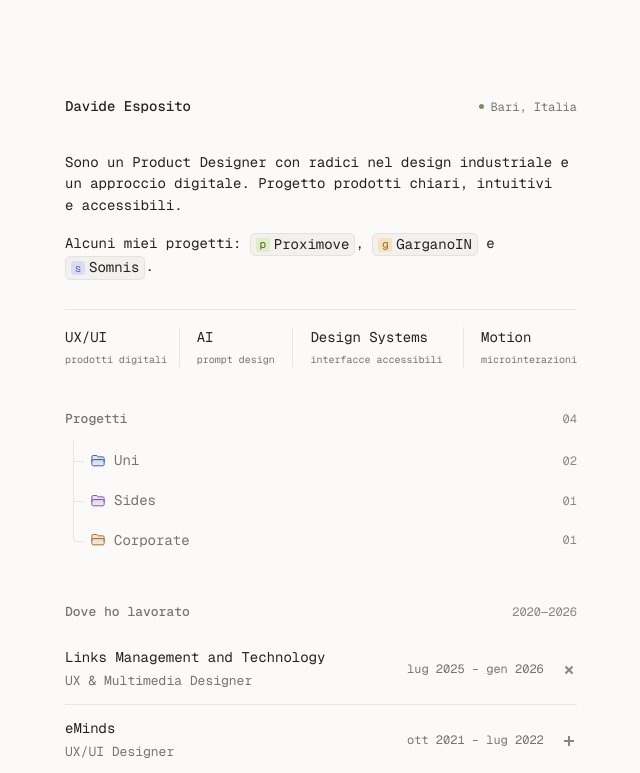
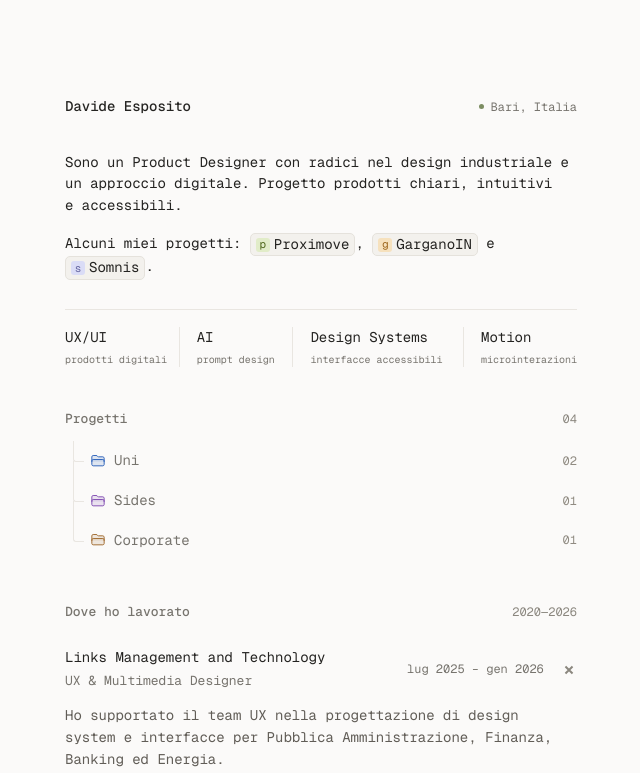
Before and after one commit to espdav/espdav.github.io, a plain HTML site: page index.html in a window 1280 px wide. Both pictures are taken after a click on the heading 640 px from the left and 669 px from the top of the page. Shown: the top 773 px of the page, without its empty margins (319-959 px from the left). Drawn offline with Linux system fonts and the light colour scheme.

Commit message:
Fix accordion animations across browsers

```diff
--- a/index.html
+++ b/index.html
@@ -12,8 +12,8 @@
   <link rel="preload" href="assets/thumbnails/somnis.webp" as="image" type="image/webp">
   <link rel="preload" href="assets/thumbnails/garganoin.webp" as="image" type="image/webp">
   <link rel="preload" href="assets/thumbnails/lunabeigefm.webp" as="image" type="image/webp">
-  <link rel="stylesheet" href="styles.css">
-  <script src="script.js" defer></script>
+  <link rel="stylesheet" href="styles.css?v=accordion-2">
+  <script src="script.js?v=accordion-2" defer></script>
 </head>
 <body>
   <a class="skip" href="#progetti">Vai ai progetti</a>
--- a/script.js
+++ b/script.js
@@ -299,6 +299,44 @@ if (previewLinks.length) {
   reducedMotion.addEventListener('change', reset);
 }
 
+// Animate measured heights, including closing, without experimental details CSS.
+for (const accordion of document.querySelectorAll('details.folder, details.experience')) {
+  const summary = accordion.querySelector('summary');
+  let animation = null;
+  let expanded = accordion.open;
+  const finish = () => {
+    animation?.cancel();
+    animation = null;
+    accordion.open = expanded;
+    accordion.classList.remove('is-animating');
+    delete accordion.dataset.expanded;
+    summary.removeAttribute('aria-expanded');
+  };
+  summary.addEventListener('click', event => {
+    event.preventDefault();
+    const from = accordion.getBoundingClientRect().height;
+    expanded = animation ? !expanded : !accordion.open;
+    animation?.cancel();
+    animation = null;
+    accordion.dataset.expanded = String(expanded);
+    summary.setAttribute('aria-expanded', String(expanded));
+    accordion.dispatchEvent(new Event('accordionchange'));
+    if (reducedMotion.matches || !accordion.animate) { finish(); return; }
+    // Measure both natural endpoints before keeping the content open to animate.
+    accordion.open = expanded;
+    const to = accordion.getBoundingClientRect().height;
+    accordion.open = true;
+    accordion.classList.add('is-animating');
+    animation = accordion.animate([{ height: `${from}px` }, { height: `${to}px` }], {
+      duration: 500,
+      easing: getComputedStyle(document.documentElement).getPropertyValue('--ease').trim()
+    });
+    animation.onfinish = finish;
+  });
+  window.addEventListener('resize', () => { if (animation) finish(); });
+  reducedMotion.addEventListener('change', () => { if (animation && reducedMotion.matches) finish(); });
+}
+
 // Animate the +/× as vector geometry, never as a rotated text bitmap.
 for (const accordion of document.querySelectorAll('details.experience')) {
   const path = accordion.querySelector('.plus path');
@@ -314,7 +352,7 @@ for (const accordion of document.querySelectorAll('details.experience')) {
   };
   const update = () => {
     cancelAnimationFrame(frame);
-    const target = accordion.open ? 1 : 0;
+    const target = (accordion.dataset.expanded ?? String(accordion.open)) === 'true' ? 1 : 0;
     if (reducedMotion.matches) { progress = target; draw(); return; }
     const from = progress, start = performance.now();
     const step = now => {
@@ -327,5 +365,6 @@ for (const accordion of document.querySelectorAll('details.experience')) {
   };
   draw();
   accordion.addEventListener('toggle', update);
+  accordion.addEventListener('accordionchange', update);
   reducedMotion.addEventListener('change', update);
 }
--- a/styles.css
+++ b/styles.css
@@ -15,11 +15,8 @@ body{overflow-x:clip}
 .folder[open] .v2-tree__icon svg,.folder>summary:hover .v2-tree__icon svg{fill-opacity:.24}
 .v2-tree__icon-open,.folder[open] .v2-tree__icon-closed{opacity:0}
 .folder[open] .v2-tree__icon-open{opacity:1;transform:none}
-@supports (interpolate-size:allow-keywords) and (transition-behavior:allow-discrete){
-  .tree,.experience-list{interpolate-size:allow-keywords}
-  :is(.folder,.experience)::details-content{block-size:0;overflow:hidden;transition:block-size .34s cubic-bezier(.23,1,.32,1),content-visibility .34s allow-discrete}
-  :is(.folder,.experience)[open]::details-content{block-size:auto}
-}
+/* Height is animated in JavaScript; native details remain usable without it. */
+:is(.folder,.experience).is-animating{overflow:hidden}
 
 /* A shallow, slightly irregular fan extending beyond the text column. */
 .shelf{width:calc(100% + 112px);margin-left:-56px;padding:42px 0 28px}
@@ -136,9 +133,6 @@ body{overflow-x:clip}
   .project-title{transition:transform .5s var(--ease),color .35s var(--ease)}
   .v2-tree__icon svg{transition:fill-opacity .35s var(--ease)}
   .gallery-nav{transition:color .35s var(--ease),transform .35s var(--ease)}
-  @supports (interpolate-size:allow-keywords) and (transition-behavior:allow-discrete){
-    :is(.folder,.experience)::details-content{transition:block-size .5s var(--ease),content-visibility .5s allow-discrete}
-  }
 }
 @media(max-width:700px) and (pointer:coarse){.gallery-stage{touch-action:pan-y pinch-zoom}}
 
```
Also changed, not shown: progetti/proximove.html (+2 -2 lines), 1 other file.
